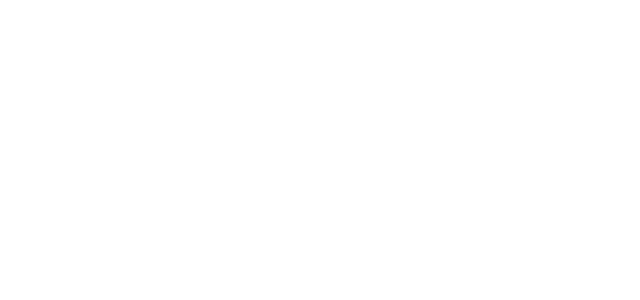
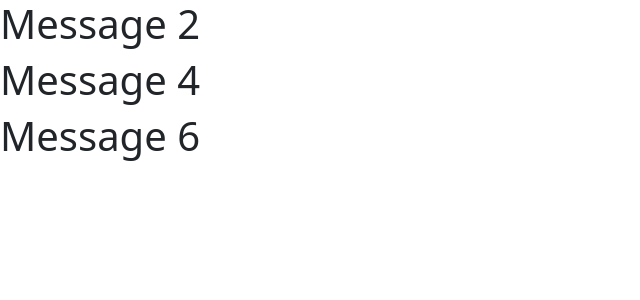
Before and after one commit to Samuel-Muriuki/Gamify, a React (Vite) app: page / in a window 1280 px wide. Shown: the top 300 px of the page, without its empty margins (0-640 px from the left). Built offline with nearby package versions, Linux system fonts and the light colour scheme.

Commit message:
📝memo[Pure Functions]: -Keep changes out of the render phase to keep components pure

```diff
--- a/src/App.tsx
+++ b/src/App.tsx
@@ -1,21 +1,11 @@
-import { useState } from "react";
+import Message from "./Message";
 
 function App() {
-
-    // const [firstName, setFirstName] = useState("");
-    // const [lastName, setLastName] = useState("");
-
-
-    const [person, setPerson] = useState({ // Group related variables inside  an object
-        firstName: "", // Avoid deeply nested structures
-        lastName: "",
-    })
-
-    /*  Avoid redundant state variables
-        No need to use the state hook to declare another variable 'fullName'
-    */
     return (
         <div>
+            <Message />
+            <Message />
+            <Message />
         </div>
     );
 }
--- a/src/Message.tsx
+++ b/src/Message.tsx
@@ -1,5 +1,7 @@
-function Message() {
-    return <h1>Hello World</h1>
+let count = 0;
+const Message = () => {
+    count++; // This makes the component impure as the count variable is being updated as part of rendering the message component
+    return <h1>Message {count}</h1>
 }
 
 export default Message;
```
